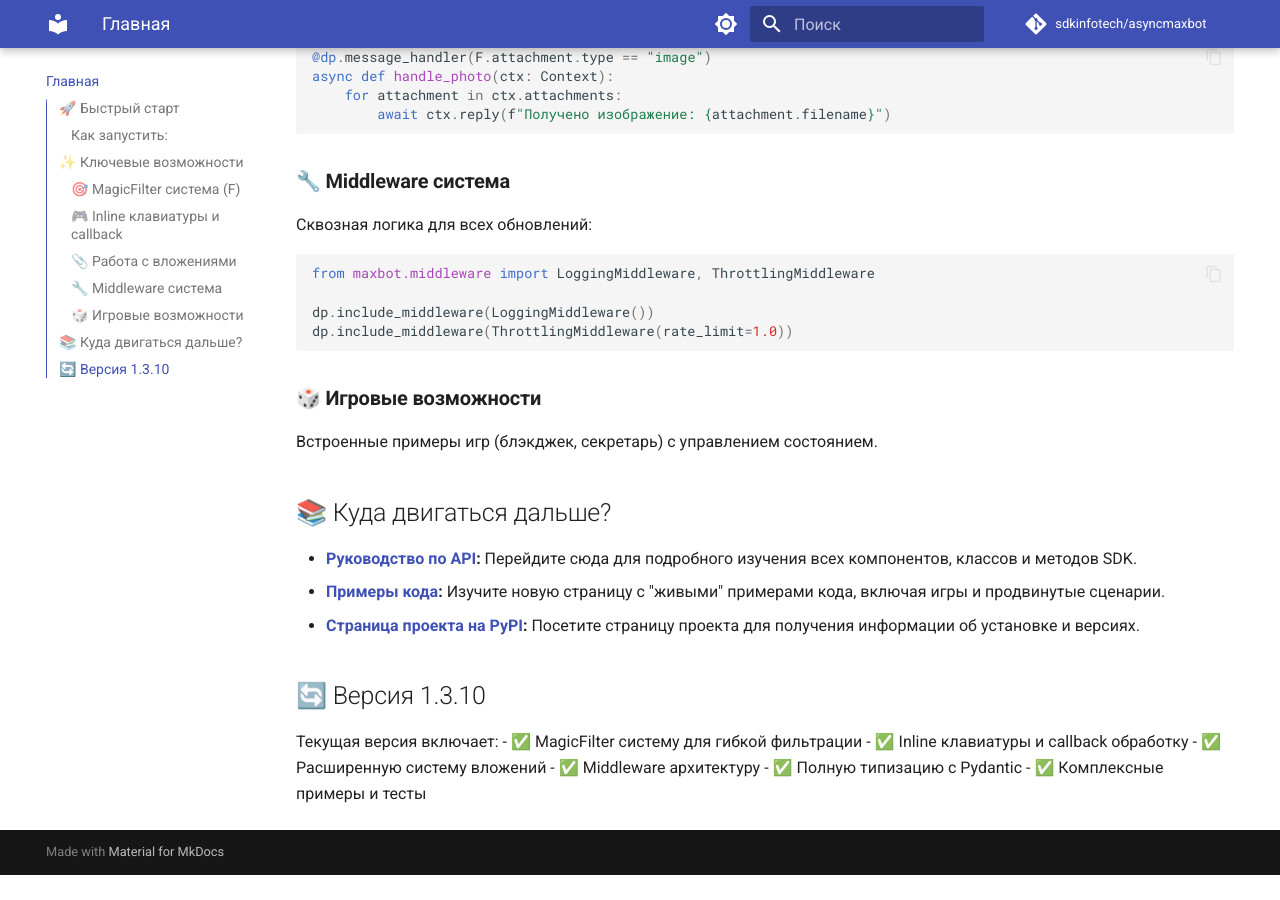
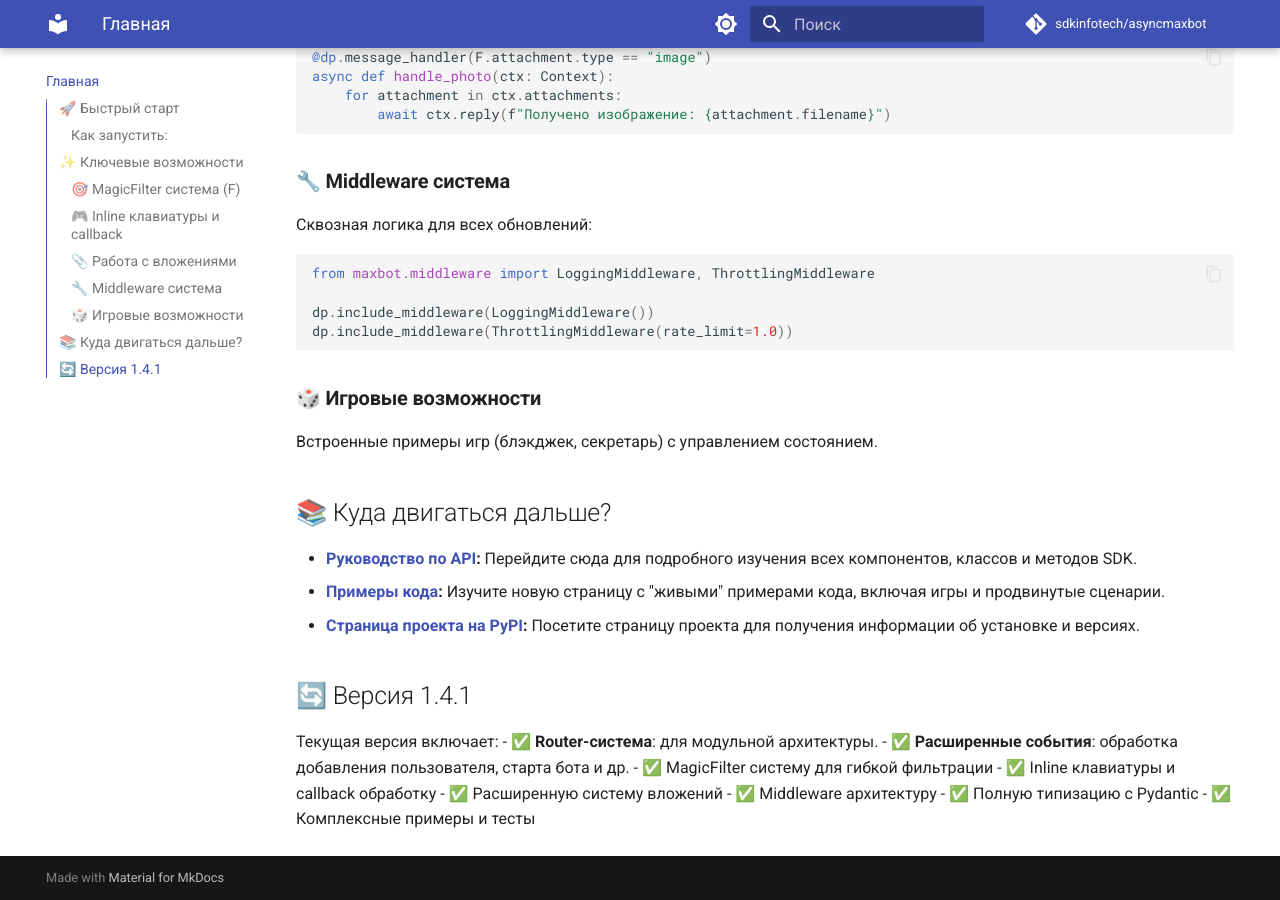
Before and after one commit to antonsedykh/asyncmaxbot, an MkDocs documentation site: the page built from docs/index.md, in a window 1280 px wide and 900 px high, scrolled down 2347 px. Built offline with MkDocs 1.6.1 and Material for MkDocs 9.7.7, drawn with Linux system fonts in a browser that asks for light colours; comment, search, counter and statistics services are not loaded; before the commit the page ends 3222 px from its top, so only the background shows below that.

Commit message:
Docs: Update version number on gh-pages

```diff
--- a/docs/index.md
+++ b/docs/index.md
@@ -120,9 +120,11 @@ dp.include_middleware(ThrottlingMiddleware(rate_limit=1.0))
 *   **[Примеры кода](./examples.md):** Изучите новую страницу с "живыми" примерами кода, включая игры и продвинутые сценарии.
 *   **[Страница проекта на PyPI](https://pypi.org/project/asyncmaxbot/):** Посетите страницу проекта для получения информации об установке и версиях.
 
-## 🔄 Версия 1.3.10
+## 🔄 Версия 1.4.1
 
 Текущая версия включает:
+- ✅ **Router-система**: для модульной архитектуры.
+- ✅ **Расширенные события**: обработка добавления пользователя, старта бота и др.
 - ✅ MagicFilter систему для гибкой фильтрации
 - ✅ Inline клавиатуры и callback обработку
 - ✅ Расширенную систему вложений
```
Also changed, not shown: site/index.html, site/search/search_index.json.
